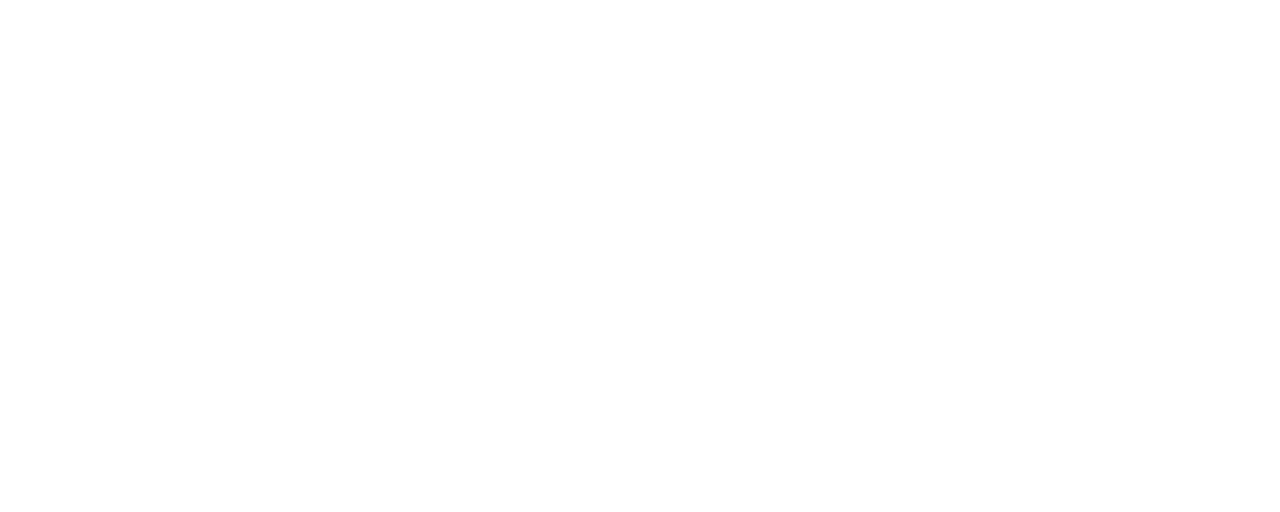
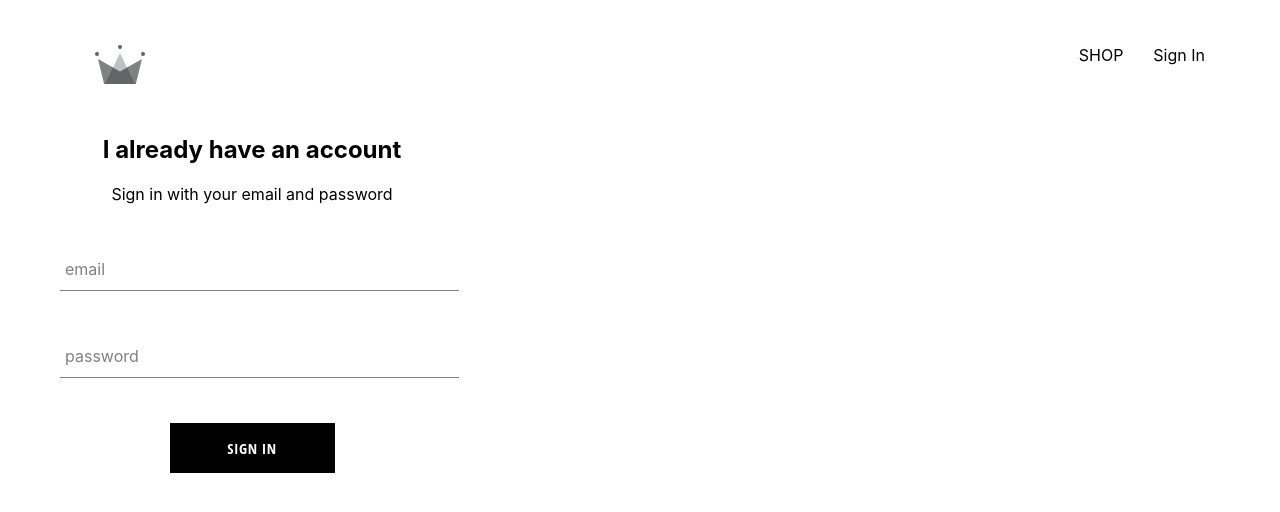
Before and after one commit to Tesfamariam777/Shop-Ease-v1, a React (Create React App) app: page /signin in a window 1280 px wide. Before the commit this address had no page. Shown: the top 512 px of the page. Built offline with nearby package versions, Linux system fonts and the light colour scheme.

Commit message:
updating my app with SignInAndSignUp page, signin component and header component

```diff
--- a/src/App.css
+++ b/src/App.css
@@ -2,3 +2,7 @@
   text-align: center;
   padding: 20px 60px;
 }
+a {
+  text-decoration: none;
+  color: black;
+}
--- a/src/App.js
+++ b/src/App.js
@@ -4,14 +4,18 @@
 import './App.css';
 
 import HomePage from './pages/homepage/homepage.component';
-import ShopPage from './pages/shop/shop.component.jsx';
+import ShopPage from './pages/shop/shop.component';
+import SignInAndSignUpPage from './pages/sign-in-and-sign-up/sign-in-and-sign-up.component';
+import Header from './components/header/header.component';
 
 function App() {
   return (
     <div className='App'>
+      <Header />
       <Routes>
         <Route path='/' element={<HomePage />} />
         <Route path='/shop' element={<ShopPage />} />
+        <Route path='/signin' element={<SignInAndSignUpPage />} />
       </Routes>
     </div>
   );
--- /dev/null
+++ b/src/components/custom-button/custom-button.component.jsx
@@ -0,0 +1,11 @@
+import React from 'react';
+
+import './custom-button.styles.scss';
+
+const CustomButton = ({ children, ...otherProps }) => (
+  <button className='custom-button' {...otherProps}>
+    {children}
+  </button>
+);
+
+export default CustomButton;
--- /dev/null
+++ b/src/components/custom-button/custom-button.styles.scss
@@ -0,0 +1,22 @@
+.custom-button {
+    min-width: 165px;
+    width: auto;
+    height: 50px;
+    letter-spacing: 0.5px;
+    line-height: 50px;
+    padding: 0 35px 0 35px;
+    font-size: 15px;
+    background-color: black;
+    color: white;
+    text-transform: uppercase;
+    font-family: 'Open Sans Condensed';
+    font-weight: bolder;
+    border: none;
+    cursor: pointer;
+
+    &:hover {
+      background-color: white;
+      color: black;
+      border: 1px solid black;
+    }
+  }
--- /dev/null
+++ b/src/components/form-input/form-input.component.jsx
@@ -0,0 +1,20 @@
+import React from 'react';
+
+import './form-input.styles.scss';
+
+const FormInput = ({ handleChange, label, ...otherProps }) => (
+  <div className='group'>
+    <input className='form-input' onChange={handleChange} {...otherProps} />
+    {label ? (
+      <label
+        className={`${
+          otherProps.value.length ? 'shrink' : ''
+        } form-input-label`}
+      >
+        {label}
+      </label>
+    ) : null}
+  </div>
+);
+
+export default FormInput;
--- /dev/null
+++ b/src/components/form-input/form-input.styles.scss
@@ -0,0 +1,54 @@
+$sub-color: grey;
+$main-color: black;
+
+@mixin shrinkLabel {
+  top: -14px;
+  font-size: 12px;
+  color: $main-color;
+}
+
+.group {
+  position: relative;
+  margin: 45px 0;
+
+  .form-input {
+    background: none;
+    background-color: white;
+    color: $sub-color;
+    font-size: 18px;
+    padding: 10px 10px 10px 5px;
+    display: block;
+    width: 100%;
+    border: none;
+    border-radius: 0;
+    border-bottom: 1px solid $sub-color;
+    margin: 25px 0;
+
+    &:focus {
+      outline: none;
+    }
+
+    &:focus ~ .form-input-label {
+      @include shrinkLabel();
+    }
+  }
+
+  input[type='password'] {
+    letter-spacing: 0.3em;
+  }
+
+  .form-input-label {
+    color: $sub-color;
+    font-size: 16px;
+    font-weight: normal;
+    position: absolute;
+    pointer-events: none;
+    left: 5px;
+    top: 10px;
+    transition: 300ms ease all;
+
+    &.shrink {
+      @include shrinkLabel();
+    }
+  }
+}
--- /dev/null
+++ b/src/components/header/header.component.jsx
@@ -0,0 +1,24 @@
+import React from 'react';
+import { Link } from 'react-router-dom';
+
+import { ReactComponent as Logo } from '../../assets/logo.svg';
+
+import './header.styles.scss';
+
+const Header = () => (
+  <div className='header'>
+    <Link className='logo-container' to='/'>
+      <Logo className='logo' />
+    </Link>
+    <div className='options'>
+      <Link className='option' to='/shop'>
+        SHOP
+      </Link>
+      <Link className='option' to='/signin'>
+        Sign In
+      </Link>
+    </div>
+  </div>
+);
+
+export default Header;
--- /dev/null
+++ b/src/components/header/header.styles.scss
@@ -0,0 +1,25 @@
+.header {
+    height: 70px;
+    width: 100%;
+    display: flex;
+    justify-content: space-between;
+    margin-bottom: 25px;
+
+    .logo-container {
+      height: 100%;
+      width: 70px;
+      padding: 25px;
+    }
+
+    .options {
+      width: 50%;
+      height: 100%;
+      display: flex;
+      align-items: center;
+      justify-content: flex-end;
+
+      .option {
+        padding: 10px 15px;
+      }
+    }
+  }
--- /dev/null
+++ b/src/components/sign-in/sign-in.component.jsx
@@ -0,0 +1,60 @@
+import React from 'react';
+
+import FormInput from '../form-input/form-input.component';
+import CustomButton from '../custom-button/custom-button.component';
+
+import './sign-in.styles.scss';
+
+class SignIn extends React.Component {
+  constructor(props) {
+    super(props);
+
+    this.state = {
+      email: '',
+      password: ''
+    };
+  }
+
+  handleSubmit = event => {
+    event.preventDefault();
+
+    this.setState({ email: '', password: '' });
+  };
+
+  handleChange = event => {
+    const { value, name } = event.target;
+
+    this.setState({ [name]: value });
+  };
+
+  render() {
+    return (
+      <div className='sign-in'>
+        <h2>I already have an account</h2>
+        <span>Sign in with your email and password</span>
+
+        <form onSubmit={this.handleSubmit}>
+          <FormInput
+            name='email'
+            type='email'
+            handleChange={this.handleChange}
+            value={this.state.email}
+            label='email'
+            required
+          />
+          <FormInput
+            name='password'
+            type='password'
+            value={this.state.password}
+            handleChange={this.handleChange}
+            label='password'
+            required
+          />
+          <CustomButton type='submit'> Sign in </CustomButton>
+        </form>
+      </div>
+    );
+  }
+}
+
+export default SignIn;
--- /dev/null
+++ b/src/components/sign-in/sign-in.styles.scss
@@ -0,0 +1,5 @@
+.sign-in {
+    width: 30vw;
+    display: flex;
+    flex-direction: column;
+  }
--- /dev/null
+++ b/src/pages/sign-in-and-sign-up/sign-in-and-sign-up.component.jsx
@@ -0,0 +1,13 @@
+import React from 'react';
+
+import SignIn from '../../components/sign-in/sign-in.component';
+
+import './sign-in-and-sign-up.styles.scss';
+
+const SignInAndSignUpPage = () => (
+  <div className='sign-in-and-sign-up'>
+    <SignIn />
+  </div>
+);
+
+export default SignInAndSignUpPage;
```
Also changed, not shown: src/assets/logo.svg (added), src/pages/sign-in-and-sign-up/sign-in-and-sign-up.styles.scss (added).
